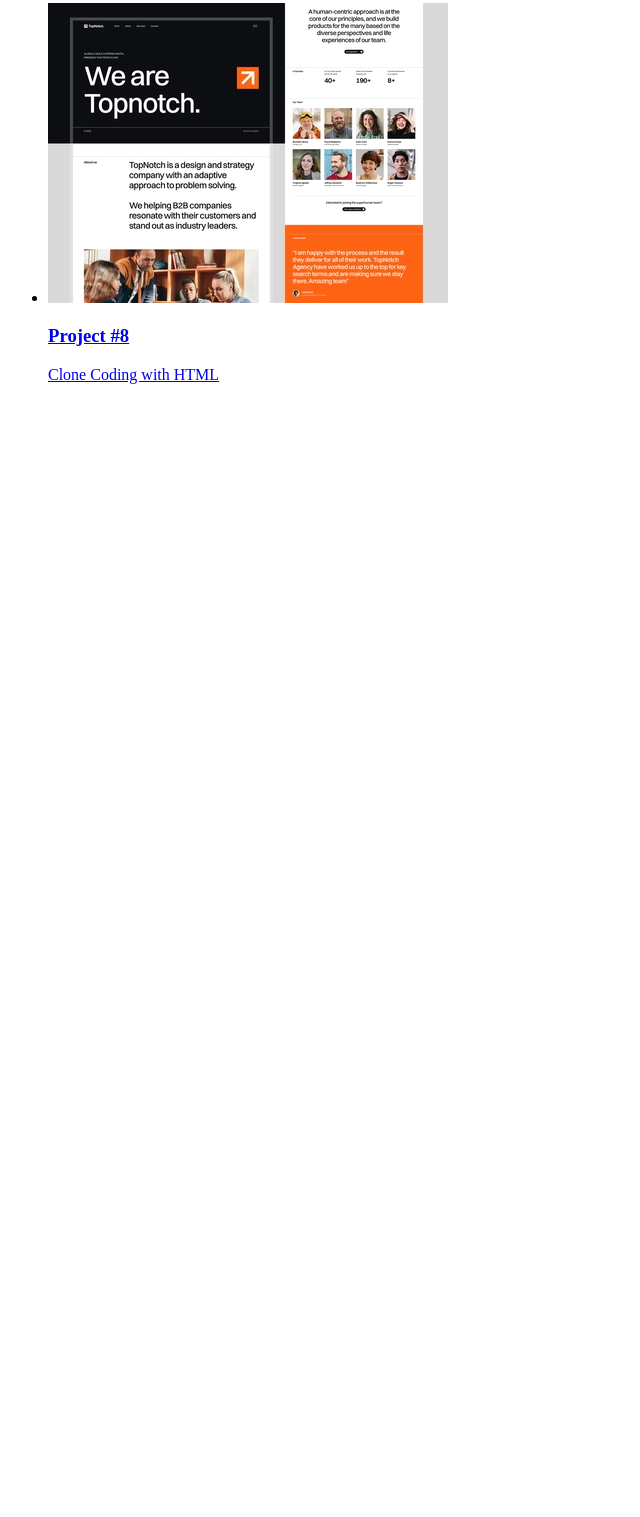
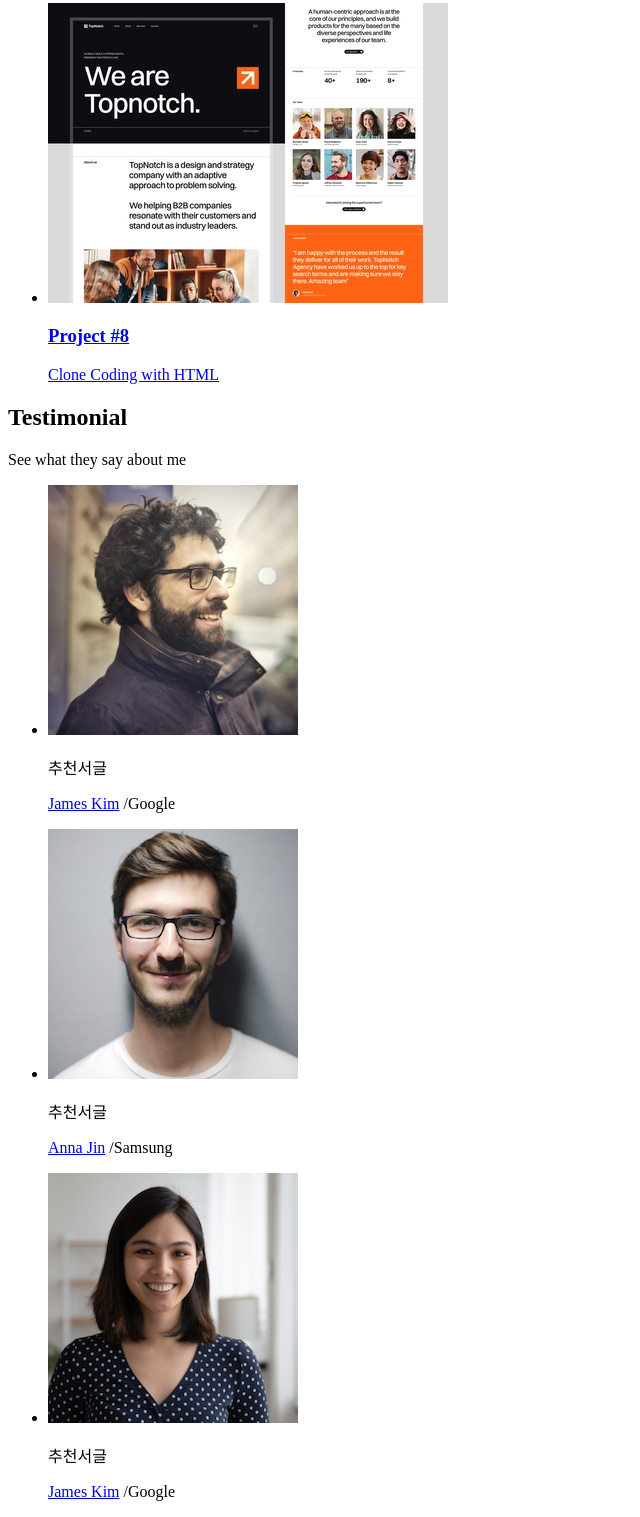
Before and after one commit to jeina93/jeina93.github.io, a plain HTML site: page index.html in a window 1280 px wide. Shown: the part 4988-6505 px from the top of the page, without its empty margins (0-640 px from the left). Before the commit the page ends 5388 px from the top, so only its background shows below. Drawn offline with Linux system fonts and the light colour scheme.

Commit message:
HTML-Testimonial

```diff
--- a/index.html
+++ b/index.html
@@ -208,7 +208,33 @@
             </ul>
         </section>
         <!-- Testimonials -->
-        <section id="testimonial"></section>
+        <section id="testimonial">
+            <h2>Testimonial</h2>
+            <p>See what they say about me</p>
+            <ul>
+                <li>
+                    <img src="images/testimonials/people1.webp" alt="people1">
+                    <div>
+                        <p>추천서글</p>
+                        <p><a href="#">James Kim</a> /Google</p>
+                    </div>
+                </li>
+                <li>
+                    <img src="images/testimonials/people2.webp" alt="people2">
+                    <div>
+                        <p>추천서글</p>
+                        <p><a href="#">Anna Jin</a> /Samsung</p>
+                    </div>
+                </li>
+                <li>
+                    <img src="images/testimonials/people3.webp" alt="people3">
+                    <div>
+                        <p>추천서글</p>
+                        <p><a href="#">James Kim</a> /Google</p>
+                    </div>
+                </li>
+            </ul>
+        </section>
         <!-- Arrow up -->
         <aside></aside>
     </main>
```
